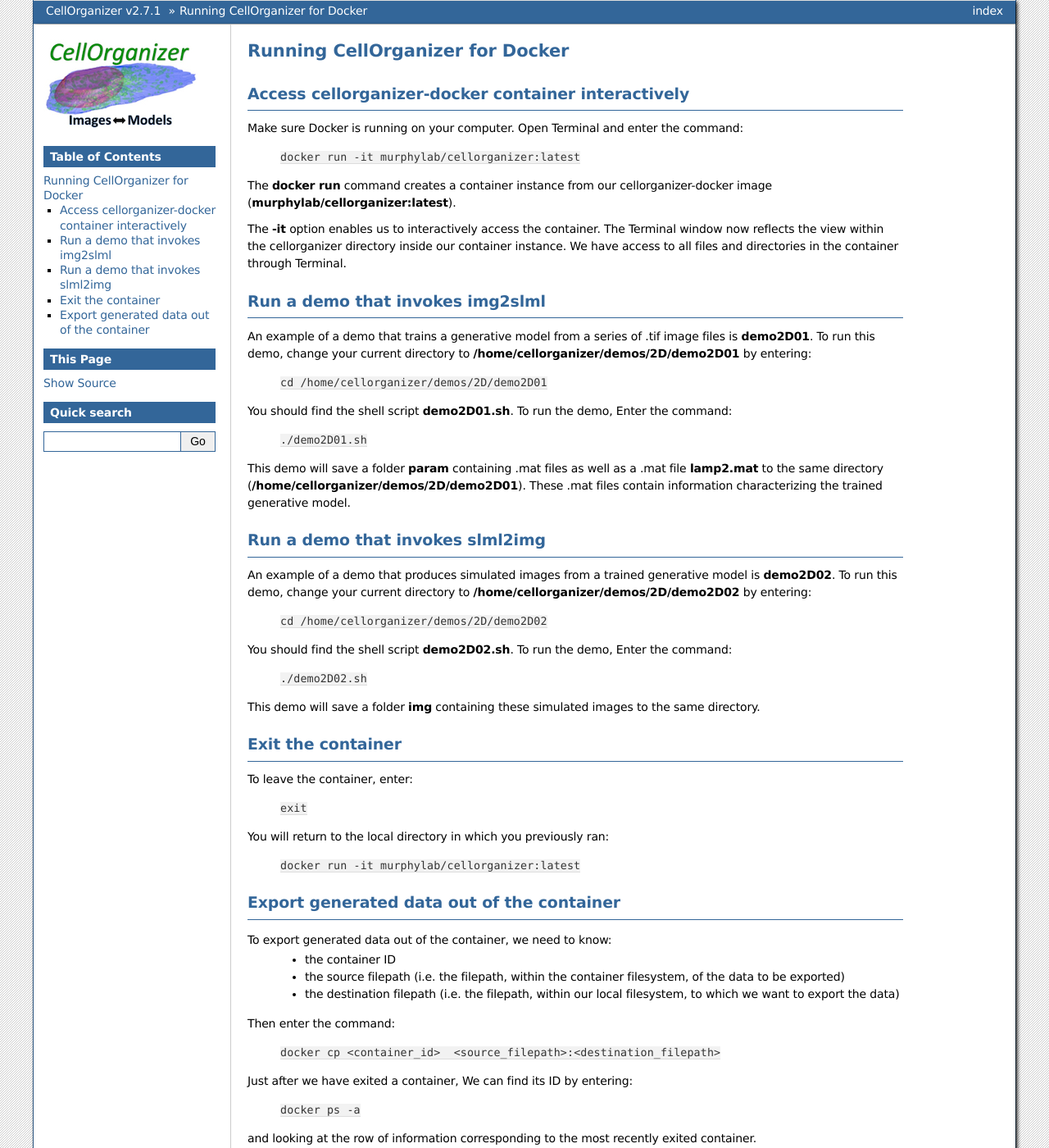
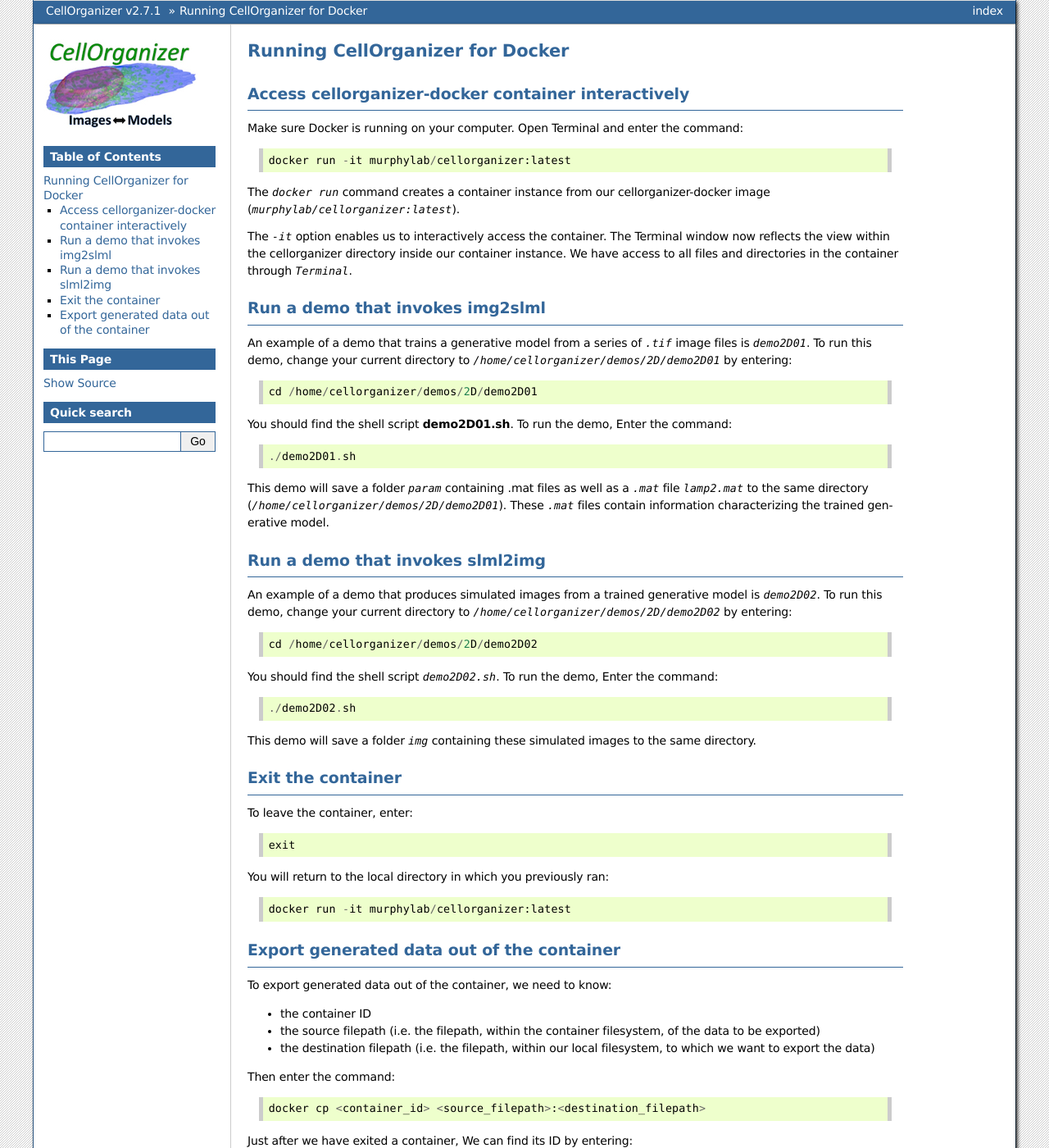
Before and after one commit to murphygroup/cellorganizer-documentation_old, a Sphinx documentation site: the page built from source/chapters/docker/running.rst, in a window 1280 px wide and 1400 px high. Shown: the whole window at 82% size. Built offline with Sphinx 7.4.7, drawn with Linux system fonts in a browser that asks for light colours; pages that are not in the unit, such as notebooks, are missing from menus.

Commit message:
Updated files

```diff
--- a/source/chapters/docker/running.rst
+++ b/source/chapters/docker/running.rst
@@ -3,73 +3,62 @@
 
 Access cellorganizer-docker container interactively
 ***************************************************
+Make sure Docker is running on your computer. Open Terminal and enter the command::
 
-Make sure Docker is running on your computer. Open Terminal and enter the command:
+	docker run -it murphylab/cellorganizer:latest
 
-	``docker run -it murphylab/cellorganizer:latest``
+The `docker run` command creates a container instance from our cellorganizer-docker image (`murphylab/cellorganizer:latest`).
 
-The **docker run** command creates a container instance from our cellorganizer-docker image (**murphylab/cellorganizer:latest**).
-
-The **-it** option enables us to interactively access the container. The Terminal window now reflects the view within the cellorganizer directory inside our container instance. We have access to all files and directories in the container through Terminal.
+The `-it` option enables us to interactively access the container. The Terminal window now reflects the view within the cellorganizer directory inside our container instance. We have access to all files and directories in the container through `Terminal`.
 
 Run a demo that invokes img2slml
 ********************************
+An example of a demo that trains a generative model from a series of `.tif` image files is `demo2D01`. To run this demo, change your current directory to `/home/cellorganizer/demos/2D/demo2D01` by entering::
 
-An example of a demo that trains a generative model from a series of .tif image files is **demo2D01**. To run this demo, change your current directory to **/home/cellorganizer/demos/2D/demo2D01** by entering:
+	cd /home/cellorganizer/demos/2D/demo2D01
 
-	 ``cd /home/cellorganizer/demos/2D/demo2D01``
+You should find the shell script **demo2D01.sh**. To run the demo, Enter the command::
 
-You should find the shell script **demo2D01.sh**. To run the demo, Enter the command:
+	./demo2D01.sh
 
-	``./demo2D01.sh``
-
-This demo will save a folder **param** containing .mat files as well as a .mat file **lamp2.mat** to the same directory (**/home/cellorganizer/demos/2D/demo2D01**). These .mat files contain information characterizing the trained generative model.
+This demo will save a folder `param` containing .mat files as well as a `.mat` file `lamp2.mat` to the same directory (`/home/cellorganizer/demos/2D/demo2D01`). These `.mat` files contain information characterizing the trained generative model.
 
 Run a demo that invokes slml2img
 ********************************
+An example of a demo that produces simulated images from a trained generative model is `demo2D02`. To run this demo, change your current directory to `/home/cellorganizer/demos/2D/demo2D02` by entering::
 
-An example of a demo that produces simulated images from a trained generative model is **demo2D02**. To run this demo, change your current directory to **/home/cellorganizer/demos/2D/demo2D02** by entering:
+	cd /home/cellorganizer/demos/2D/demo2D02
 
+You should find the shell script `demo2D02.sh`. To run the demo, Enter the command::
 
-	``cd /home/cellorganizer/demos/2D/demo2D02``
+	./demo2D02.sh
 
-
-You should find the shell script **demo2D02.sh**. To run the demo, Enter the command:
-
-
-	``./demo2D02.sh``
-
-
-This demo will save a folder **img** containing these simulated images to the same directory.
-
+This demo will save a folder `img` containing these simulated images to the same directory.
 
 Exit the container
 ******************
+To leave the container, enter::
 
-To leave the container, enter:
+	 exit
 
-	 ``exit``
+You will return to the local directory in which you previously ran::
 
-You will return to the local directory in which you previously ran:
-
-
-	``docker run -it murphylab/cellorganizer:latest``
-
+	docker run -it murphylab/cellorganizer:latest
 
 Export generated data out of the container
 ******************************************
+To export generated data out of the container, we need to know:
 
-To export generated data out of the container, we need to know:
-	* the container ID
-	* the source filepath (i.e. the filepath, within the container filesystem, of the data to be exported)
-	* the destination filepath (i.e. the filepath, within our local filesystem, to which we want to export the data)
+* the container ID
+* the source filepath (i.e. the filepath, within the container filesystem, of the data to be exported)
+* the destination filepath (i.e. the filepath, within our local filesystem, to which we want to export the data)
 
-Then enter the command:
+Then enter the command::
 
-	``docker cp <container_id>  <source_filepath>:<destination_filepath>``
+	docker cp <container_id> <source_filepath>:<destination_filepath>
 
-Just after  we have exited a container, We can find its ID by entering:
+Just after  we have exited a container, We can find its ID by entering::
 
-	``docker ps -a``
+	docker ps -a
 
 and looking at the row of information corresponding to the most recently exited container.
--- a/source/chapters/local/index.rst
+++ b/source/chapters/local/index.rst
@@ -21,7 +21,6 @@
 
 Downloading CellOrganizer
 -------------------------
-
 CellOrganizer for Matlab is the most flexible and powerful of the CellOrganizer deliverable, since it interfaces with `Matlab <https://www.mathworks.com/products/matlab.html>`_ which facilitates data analysis.
 
 To download the latest CellOrganizer for Matlab distribution go to the `download page <ttp://www.cellorganizer.org/cellorganizer-2-7-1/>`_. Aftwards, extract the contents of the release into a local directory of your preference.
@@ -39,15 +38,14 @@
 
 Starting CellOrganizer
 ----------------------
-
 To start using CellOrganizer, `start a Matlab session <https://www.mathworks.com/help/matlab/matlab_env/start-matlab-on-linux-platforms.html>`_ and `change the directory <https://www.mathworks.com/help/matlab/ref/cd.html>`_ to the location of CellOrganizer folder and run `setup.m`.
 
 In the Matlab, type
 
 .. code-block:: matlab
 
-	cd( ‘/path/to/folder/cellorganizer’ );
-	setup();
+	>> cd( ‘/path/to/folder/cellorganizer’ );
+	>> setup();
 
 If you were successful you should see a message like
 
--- a/source/sections/disclaimer.rst
+++ b/source/sections/disclaimer.rst
@@ -1,4 +1,6 @@
 Disclaimer
 ==========
 
-CellOrganizer is research code, and as such it is under constant development. Although we do our best to ensure our code is reliable, we distribute this code under the GNU public license without any type of warranty. Despite our best efforts, a feature may sometimes fail to work as expected. If you experience any such issues or have any questions regarding CellOrganizer, please do not hesitate to contact us at cellorganizer@compbio.cmu.edu.
+CellOrganizer is research code, and as such it is under constant development. Although we do our best to ensure our code is reliable, we distribute this code under the GNU public license without any type of warranty. Despite our best efforts, a feature may sometimes fail to work as expected. If you experience any such issues or have any questions regarding CellOrganizer, please do not hesitate to contact us at
+
+cellorganizer@compbio.cmu.edu.
```
